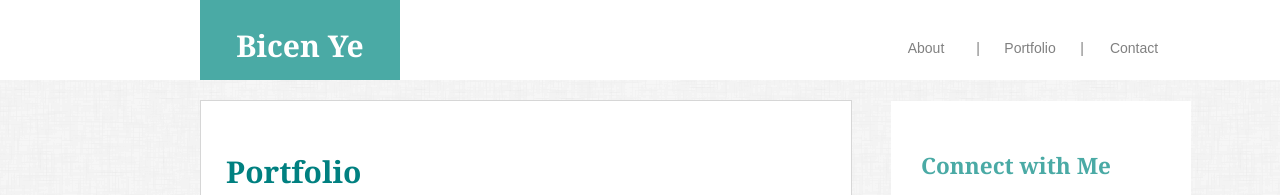
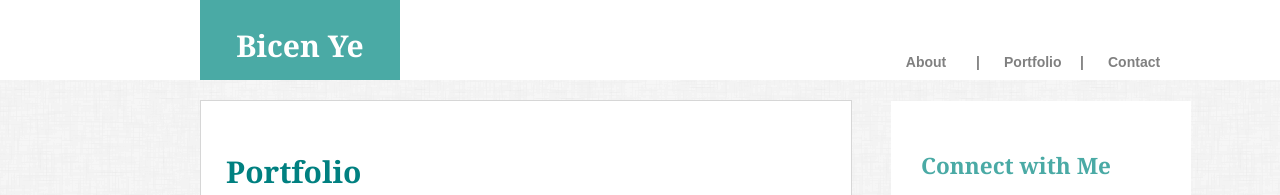
Before and after one commit to yebicen/Basic-Portfolio, a plain HTML site: page portfolio.html in a window 1280 px wide. Shown: the top 195 px of the page. Drawn offline with Linux system fonts and the light colour scheme.

Commit message:
updated all

```diff
--- a/assets/css/style.css
+++ b/assets/css/style.css
@@ -34,7 +34,7 @@
     /* What is this function */
 
     .Header{
-        position:fixed;
+        position:absolute;
         top:0;
         left:0;
         background-color: #ffffff;
@@ -72,7 +72,7 @@
      /* border: 3px solid red; */
      }
 
-     #tab{
+     .tab{
      text-align: center;
      float:left;
      width:20%;
--- a/portfolio.html
+++ b/portfolio.html
@@ -1,5 +1,5 @@
 <!DOCTYPE html>
-<html lang="en-us">
+<html>
 
 <head>
   <meta charset="UTF-8">
@@ -8,7 +8,7 @@
 </head>
 
 
-<html>
+
 
 <body>
 <div class="Header">
@@ -20,20 +20,20 @@
 
 <div class="container">
 
-        <heading id="tab">About
-        </heading>
+        <h3 class="tab">About
+        </h3>
 
-        <heading id="tab">|
-        </heading>
+        <h3 class="tab">|
+        </h3>
 
-        <heading id="tab">Portfolio
-        </heading>
+        <h3 class="tab">Portfolio
+        </h3>
 
-        <heading id="tab">|
-        </heading>
+        <h3 class="tab">|
+        </h3>
 
-        <heading id="tab">Contact
-        </heading>
+        <h3 class="tab">Contact
+        </h3>
 
 
  </div>
@@ -92,15 +92,15 @@
 
         <setcion id="icongroup">
                 <a href="https://www.linkedin.com/in/bicenye" target="_blank">
-                <img id="icon1"src="assets/images/linkedin.png" width=60px>
+                <img id="icon1" src="assets/images/linkedin.png" width=60px>
                 </a>
 
                 <a href="http://www.gsd.harvard.edu/" target="_blank">
-                <img id="icon2"src="assets/images/gsd.png" width=60px>
+                <img id="icon2" src="assets/images/gsd.png" width=60px>
                 </a>
 
                 <a href="https://www.instagram.com/" target="_blank">
-                <img id="icon3"src="assets/images/instagram.png" width=60px>
+                <img id="icon3" src="assets/images/instagram.png" width=60px>
                 </a>
         </setcion>
 </div>
```
Also changed, not shown: contact.html (+12 -12 lines), index.html (+13 -12 lines).
